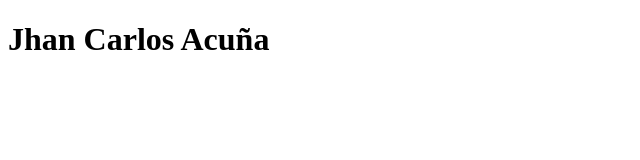
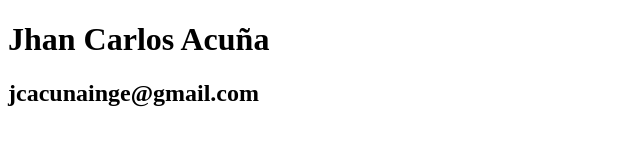
Before and after one commit to jcacunainge/Programa-git, a plain HTML site: page index.html in a window 1280 px wide. Shown: the whole page, without its empty margins (0-640 px from the left). Drawn offline with Linux system fonts and the light colour scheme.

Commit message:
agrengando correo

```diff
--- a/index.html
+++ b/index.html
@@ -7,5 +7,6 @@
 </head>
 <body>
     <h1>Jhan Carlos Acuña</h1>
+    <h2>jcacunainge@gmail.com</h2>
 </body>
 </html>
```
